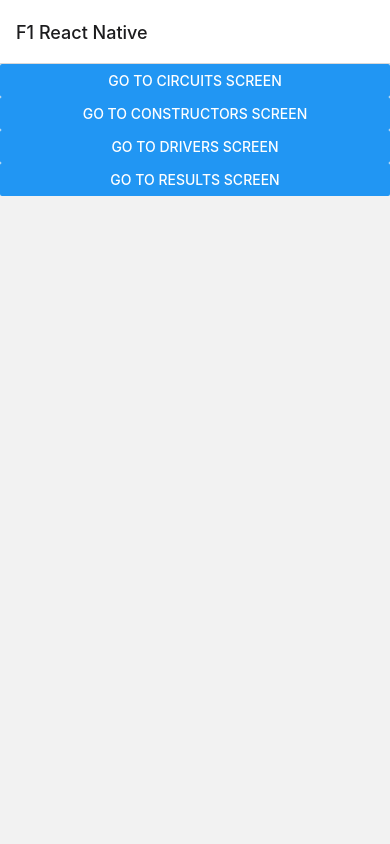
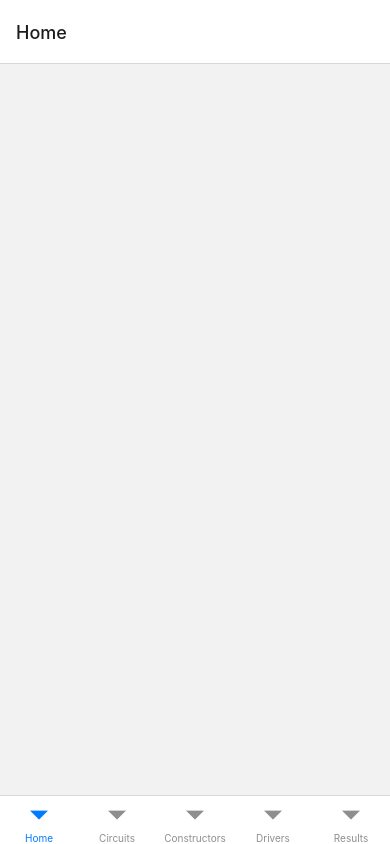
Before and after one commit to JustinMyerson/react-native-f1, a React Native app: screen / in a window 390 px wide. Built offline with nearby package versions, Linux system fonts and the light colour scheme.

Commit message:
Add Bottom Navigation Bar

```diff
--- a/App.js
+++ b/App.js
@@ -1,50 +1,27 @@
-import { NavigationContainer } from "@react-navigation/native";
-import { createNativeStackNavigator } from "@react-navigation/native-stack";
+import { NavigationContainer, TabActions } from "@react-navigation/native";
+import { createBottomTabNavigator } from "@react-navigation/bottom-tabs";
 import { StyleSheet, Text, View, Button } from "react-native";
 import CircuitsScreen from "./screens/CircuitsScreen";
 import ConstructorsScreen from "./screens/ConstructorsScreen";
 import DriversScreen from "./screens/DriversScreen";
 import ResultsScreen from "./screens/ResultsScreen";
 
-const Stack = createNativeStackNavigator();
+const Tab = createBottomTabNavigator();
 
 const HomeScreen = ({ navigation }) => {
-  return (
-    <View>
-      <Button
-        title="Go to Circuits Screen"
-        onPress={() => navigation.navigate("Circuits", { name: "Justin" })}
-      />
-      <Button
-        title="Go to Constructors Screen"
-        onPress={() => navigation.navigate("Constructors", { name: "Justin" })}
-      />
-      <Button
-        title="Go to Drivers Screen"
-        onPress={() => navigation.navigate("Drivers", { name: "Justin" })}
-      />
-      <Button
-        title="Go to Results Screen"
-        onPress={() => navigation.navigate("Results", { name: "Justin" })}
-      />
-    </View>
-  );
+  return <View></View>;
 };
 
 export default function App() {
   return (
     <NavigationContainer>
-      <Stack.Navigator>
-        <Stack.Screen
-          name="Home"
-          component={HomeScreen}
-          options={{ title: "F1 React Native" }}
-        />
-        <Stack.Screen name="Circuits" component={CircuitsScreen} />
-        <Stack.Screen name="Constructors" component={ConstructorsScreen} />
-        <Stack.Screen name="Drivers" component={DriversScreen} />
-        <Stack.Screen name="Results" component={ResultsScreen} />
-      </Stack.Navigator>
+      <Tab.Navigator>
+        <Tab.Screen name="Home" component={HomeScreen} />
+        <Tab.Screen name="Circuits" component={CircuitsScreen} />
+        <Tab.Screen name="Constructors" component={ConstructorsScreen} />
+        <Tab.Screen name="Drivers" component={DriversScreen} />
+        <Tab.Screen name="Results" component={ResultsScreen} />
+      </Tab.Navigator>
     </NavigationContainer>
   );
 }
--- a/package.json
+++ b/package.json
@@ -10,6 +10,7 @@
     "eject": "expo eject"
   },
   "dependencies": {
+    "@react-navigation/bottom-tabs": "^6.3.1",
     "@react-navigation/native": "^6.0.10",
     "@react-navigation/native-stack": "^6.6.2",
     "expo": "~45.0.0",
```
Also changed, not shown: 2 other files (tests, documents, lock files or other folders).
